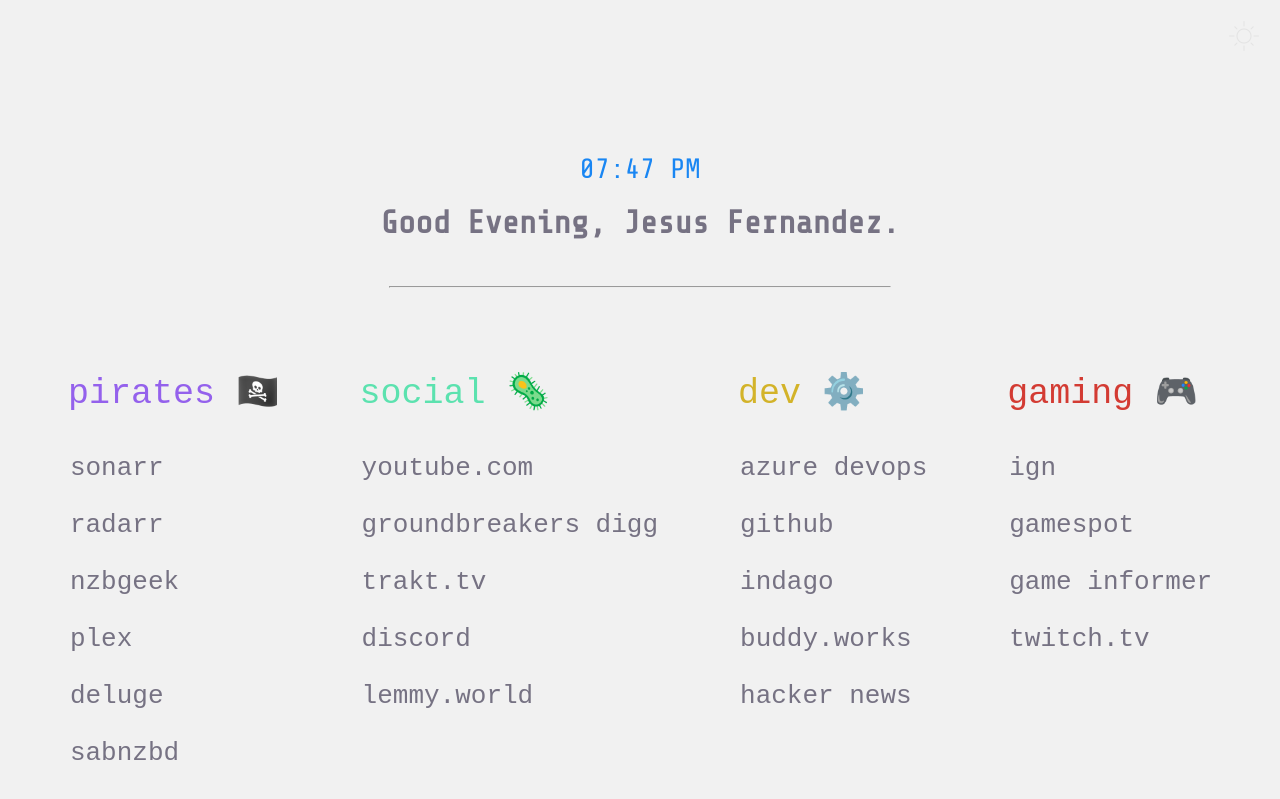
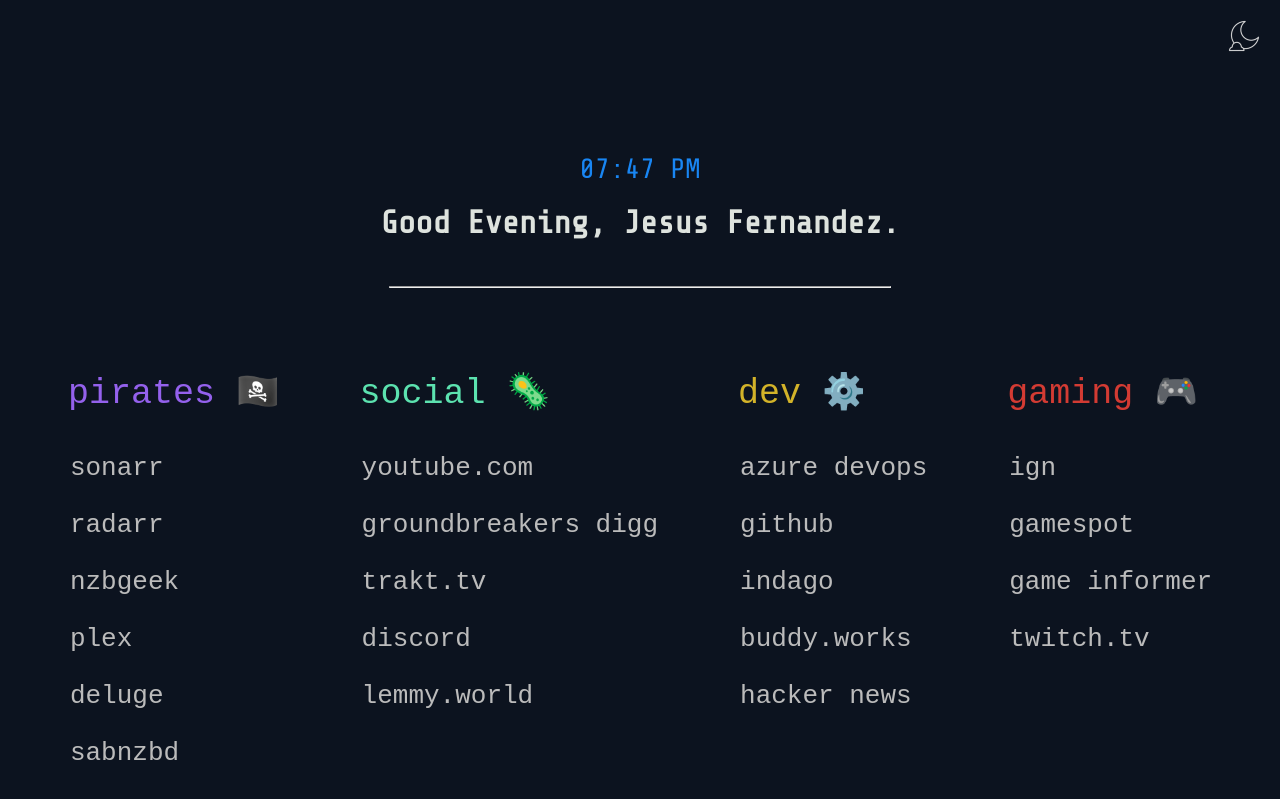
Before and after one commit to jesusOmar/jesusomar.github.io, a Jekyll site: the page start-page/startpage.html, which Jekyll copies as it is, in a window 1280 px wide. Shown: the top 799 px of the page. Built offline with Jekyll 4.4.1, drawn with Linux system fonts in a browser that asks for light colours; some web fonts are replaced.

Commit message:
Always dark...

```diff
--- a/start-page/startpage.html
+++ b/start-page/startpage.html
@@ -49,7 +49,7 @@
             </div>
         </div>
         <div class="mode_class">
-            <img src="ico/light.png" alt="light icon" id="mode" style="width: 32px; height: 32px;"/>
+            <img src="ico/dark.png" alt="dark icon" id="mode" style="width: 32px; height: 32px;"/>
         </div>
         <script async type="text/javascript" src="script.js"></script>
     </body>
--- a/start-page/style.css
+++ b/start-page/style.css
@@ -151,7 +151,7 @@
 }
 
 /* System preference: apply LIGHT **only** when no manual override class is present */
-@media (prefers-color-scheme: light) {
+/* @media (prefers-color-scheme: light) {
     body:not(.dark):not(.light) {
         background-color: #f1f1f1;
     }
@@ -164,7 +164,7 @@
     body:not(.dark):not(.light) a:active {
         color: #767283;
     }
-}
+} */
 
 /* Manual overrides (toggled via the #mode button) */
 body.light {
```
